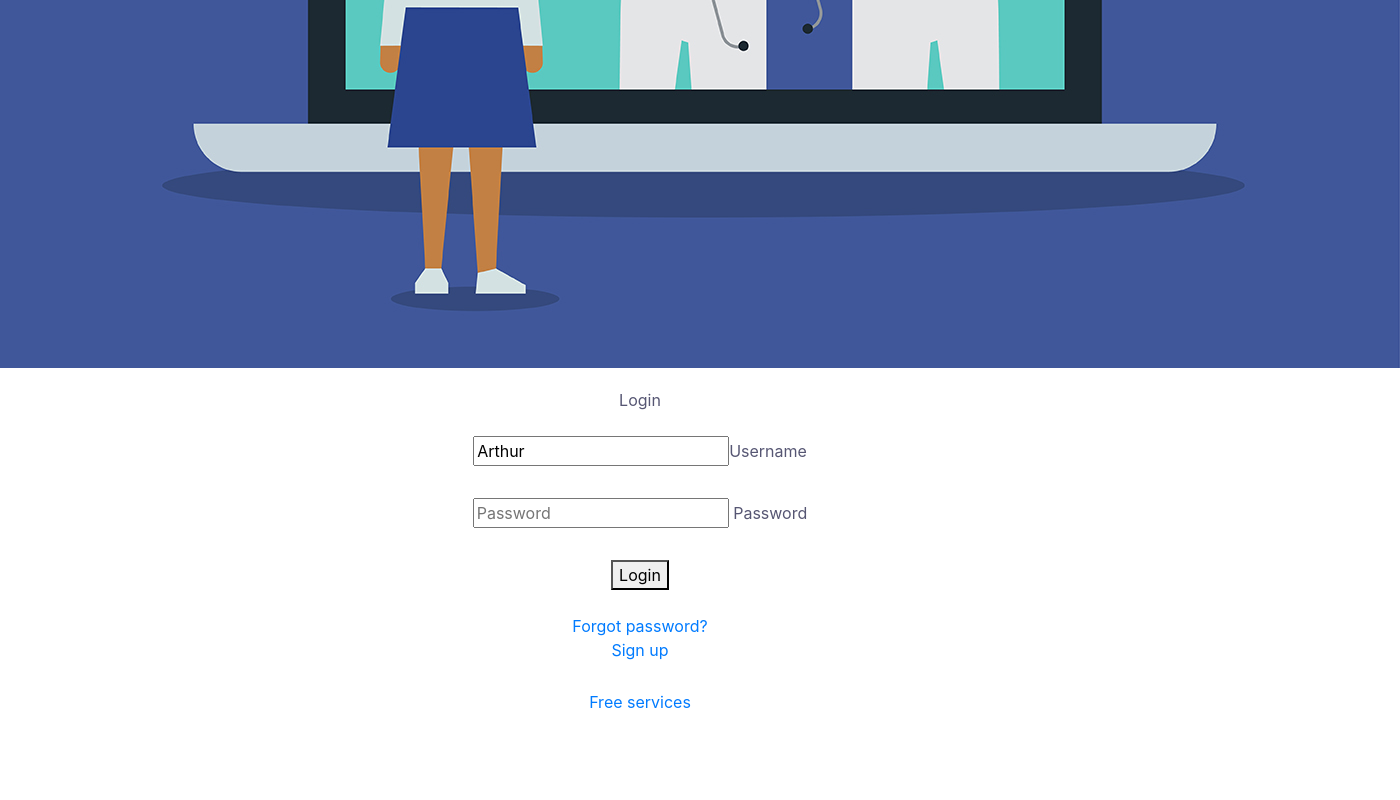
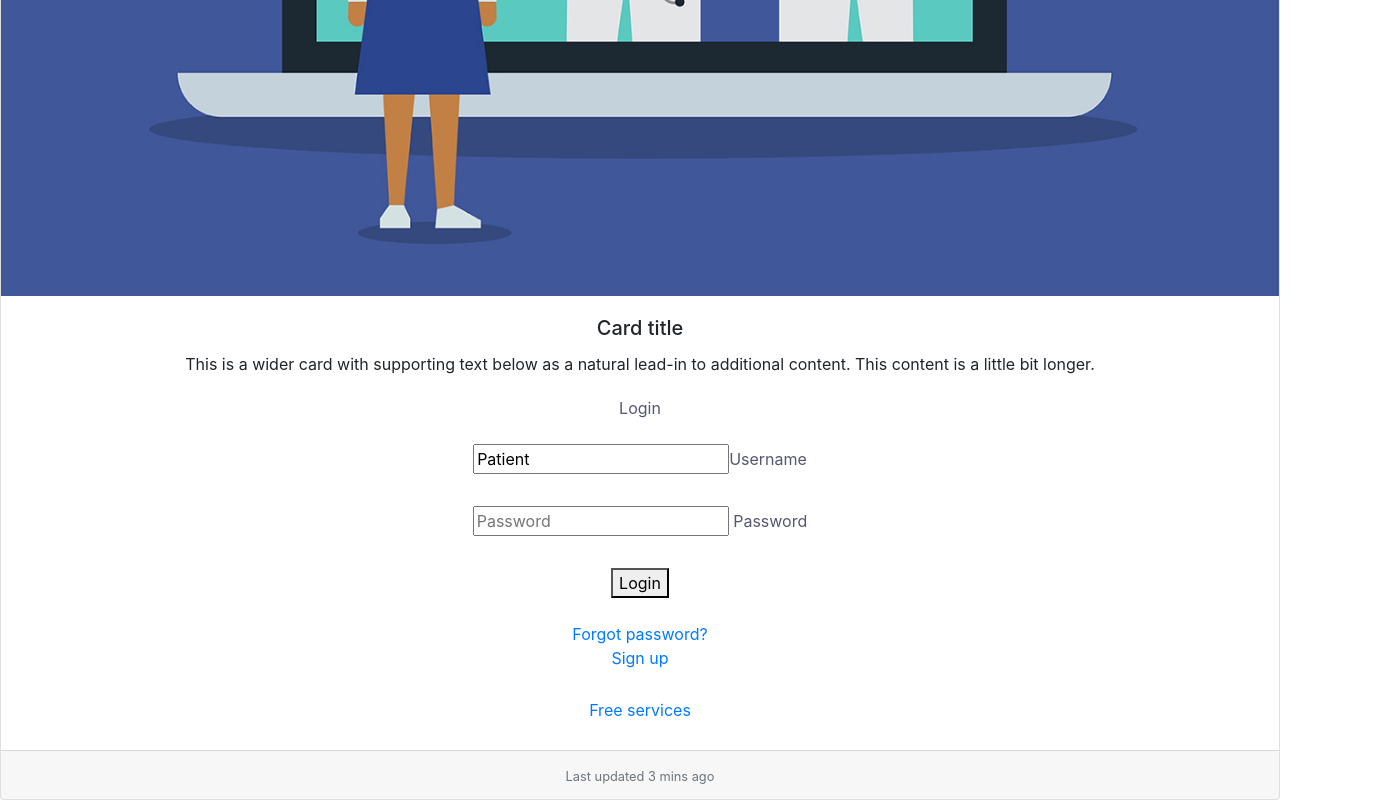
Before and after one commit to ArthurMelo9/arthurx, a React (Create React App) app: page /patients in a window 1280 px wide. Shown: the part 623-1423 px from the top of the page, 1400 px wide, since content can reach past the window. Before the commit the page ends 1345 px from the top, so only its background shows below. Built offline with nearby package versions, Linux system fonts and the light colour scheme.

Commit message:
some edits

```diff
--- a/src/components/doctors/DoctorsPortal.js
+++ b/src/components/doctors/DoctorsPortal.js
@@ -18,8 +18,8 @@ const DoctorsPortal = (props) => {
                     <Nav.Link href="/aboutUs">About Us</Nav.Link>
                     <Nav.Link href="/services">Services</Nav.Link>
                     <Nav.Link href="/signUp">Sign Up</Nav.Link>
-                </Nav>y
-                    <Form inline>
+                </Nav>
+                <Form inline>
                     <FormControl type="text" placeholder="Search" className="mr-sm-2" />
                     <Button variant="outline-light">Search</Button>
                 </Form>
--- a/src/components/doctors/index.js
+++ b/src/components/doctors/index.js
@@ -10,7 +10,7 @@ import { Navbar, Nav, Form, FormControl, Button } from 'react-bootstrap';
 **/
 
 const Doctors = (props) => {
-    const [username, setUsername] = useState('Arthur');
+    const [username, setUsername] = useState('Doctor');
     const [password, setPassword] = useState('');
     const [loggedIn, setLoggedIn] = useState(false);
 
@@ -24,7 +24,7 @@ const Doctors = (props) => {
 
     function handleLogin(event) {
         event.preventDefault();
-        if (username === 'Arthur' && password === '123456')
+        if (username === 'Doctor' && password === '123456')
             setLoggedIn(true)
         window.location = "doctorsPortal";
     }
@@ -38,8 +38,8 @@ const Doctors = (props) => {
                     <Nav.Link href="/aboutUs">About Us</Nav.Link>
                     <Nav.Link href="/services">Services</Nav.Link>
                     <Nav.Link href="/signUp">Sign Up</Nav.Link>
-                </Nav>y
-                    <Form inline>
+                </Nav>
+                <Form inline>
                     <FormControl type="text" placeholder="Search" className="mr-sm-2" />
                     <Button variant="outline-light">Search</Button>
                 </Form>
--- a/src/components/patients/index.js
+++ b/src/components/patients/index.js
@@ -1,6 +1,6 @@
 import React, { useState } from 'react';
 
-import { Navbar, Nav, Form, FormControl, Button } from 'react-bootstrap';
+import { Navbar, Nav, Form, FormControl, Button, Card } from 'react-bootstrap';
 import './style.css';
 //import { BrowserRouter, NavLink, route, } from 'react-router-dom';
 //import Home from '../home';
@@ -15,7 +15,7 @@ import PatientImage from '../home/images/telemedicine-coronavirus.jpg';
 
 const Patients = (props) => {
 
-    const [username, setUsername] = useState('Arthur');
+    const [username, setUsername] = useState('Patient');
     const [password, setPassword] = useState('');
     const [loggedIn, setLoggedIn] = useState(false);
 
@@ -29,7 +29,7 @@ const Patients = (props) => {
 
     function handleLogin(event) {
         event.preventDefault();
-        if (username === 'Arthur' && password === '123456')
+        if (username === 'Patient' && password === '123456')
             setLoggedIn(true)
         window.location = "patientsPortal";
     }
@@ -53,12 +53,17 @@ const Patients = (props) => {
 
             <br />
             <hr />
-            <img src={PatientImage} alt='patient' />
-
-
+            <Card>
+                <Card.Img variant="top" src={PatientImage} />
+                <Card.Body>
+                    <Card.Title>Card title</Card.Title>
+                    <Card.Text>
+                        This is a wider card with supporting text below as a natural lead-in to
+                        additional content. This content is a little bit longer.
+      </Card.Text>
                     {
                         loggedIn === true ?
-                    <p>Welcome Arthur! What do you have for us today? Add a new post...</p> : null
+                            <p>Welcome Patient! How may we help you?...</p> : null
                     }
 
 
@@ -85,6 +90,15 @@ const Patients = (props) => {
 
 
                     <Nav.Link href="/freeService" > Free services </Nav.Link>
+                </Card.Body>
+                <Card.Footer>
+                    <small className="text-muted">Last updated 3 mins ago</small>
+                </Card.Footer>
+            </Card>
+
+
+
+
 
         </div>
     )
```
Lines whose indentation alone changed are shown as unchanged.
